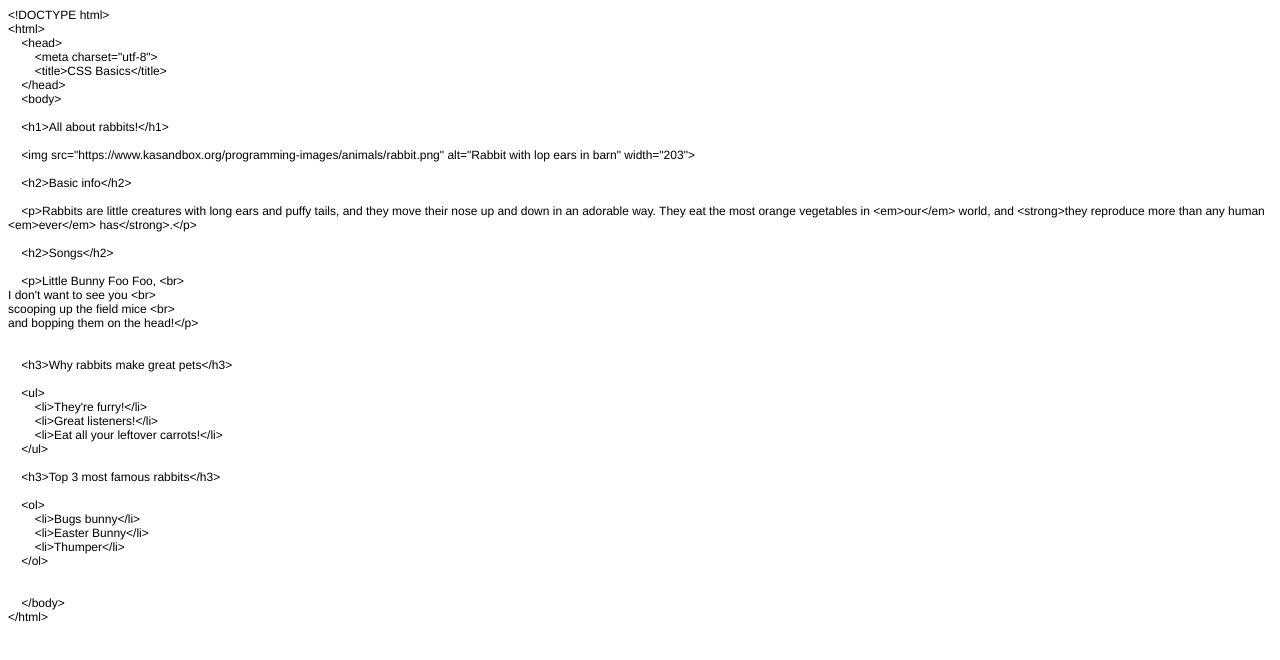
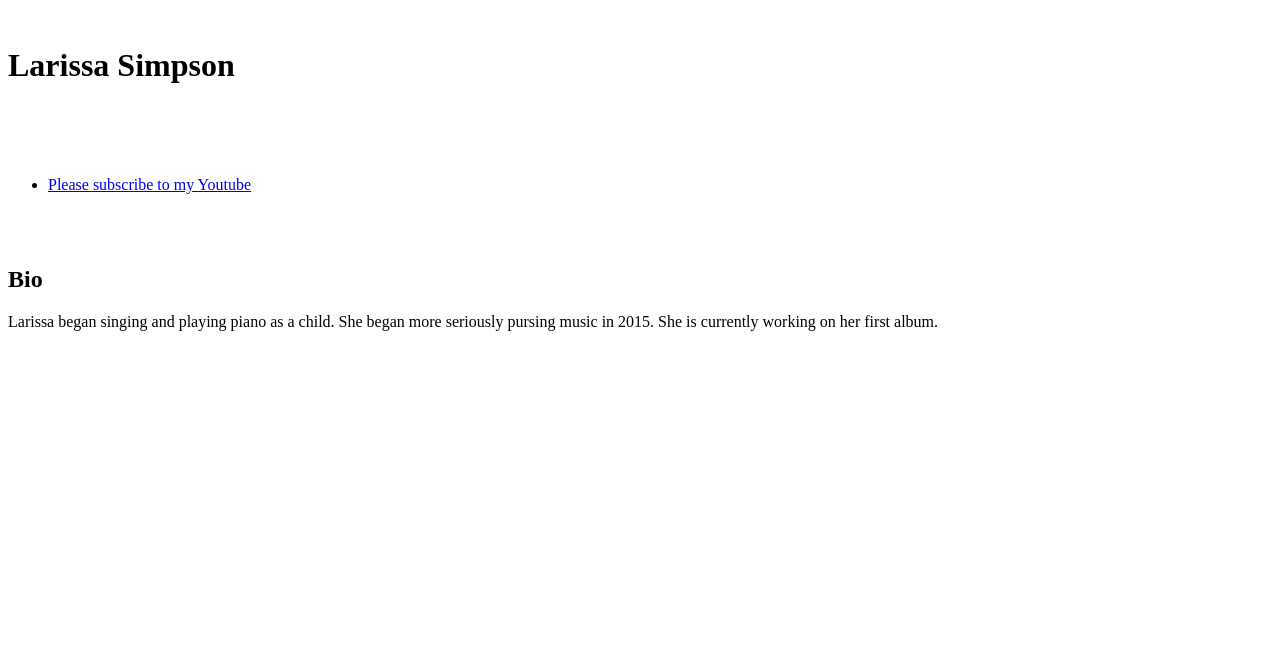
Before and after one commit to larissamariesimpson/practice, a plain HTML site: page index.html in a window 1280 px wide. Drawn offline with Linux system fonts and the light colour scheme.

Commit message:
Update index.html

```diff
--- a/index.html
+++ b/index.html
@@ -1,59 +1,26 @@
-<!DOCTYPE html PUBLIC "-//W3C//DTD HTML 4.01//EN" "http://www.w3.org/TR/html4/strict.dtd">
+<!DOCTYPE html>
 <html>
 <head>
-  <meta http-equiv="Content-Type" content="text/html; charset=utf-8">
-  <meta http-equiv="Content-Style-Type" content="text/css">
-  <title></title>
-  <meta name="Generator" content="Cocoa HTML Writer">
-  <meta name="CocoaVersion" content="2202.7">
-  <style type="text/css">
-    p.p1 {margin: 0.0px 0.0px 0.0px 0.0px; font: 12.0px Helvetica}
-    p.p2 {margin: 0.0px 0.0px 0.0px 0.0px; font: 12.0px Helvetica; min-height: 14.0px}
-  </style>
+         <meta charset="utf-8">
+        <title>Larissa Simpson</title>
 </head>
+
 <body>
-<p class="p1">&lt;!DOCTYPE html&gt;</p>
-<p class="p1">&lt;html&gt;</p>
-<p class="p1"><span class="Apple-converted-space">    </span>&lt;head&gt;</p>
-<p class="p1"><span class="Apple-converted-space">        </span>&lt;meta charset="utf-8"&gt;</p>
-<p class="p1"><span class="Apple-converted-space">        </span>&lt;title&gt;CSS Basics&lt;/title&gt;</p>
-<p class="p1"><span class="Apple-converted-space">    </span>&lt;/head&gt;</p>
-<p class="p1"><span class="Apple-converted-space">    </span>&lt;body&gt;</p>
-<p class="p2"><br></p>
-<p class="p1"><span class="Apple-converted-space">    </span>&lt;h1&gt;All about rabbits!&lt;/h1&gt;</p>
-<p class="p2"><span class="Apple-converted-space">    </span></p>
-<p class="p1"><span class="Apple-converted-space">    </span>&lt;img src="https://www.kasandbox.org/programming-images/animals/rabbit.png" alt="Rabbit with lop ears in barn" width="203"&gt;<span class="Apple-converted-space"> </span></p>
-<p class="p2"><span class="Apple-converted-space">    </span></p>
-<p class="p1"><span class="Apple-converted-space">    </span>&lt;h2&gt;Basic info&lt;/h2&gt;</p>
-<p class="p2"><span class="Apple-converted-space">    </span></p>
-<p class="p1"><span class="Apple-converted-space">    </span>&lt;p&gt;Rabbits are little creatures with long ears and puffy tails, and they move their nose up and down in an adorable way. They eat the most orange vegetables in &lt;em&gt;our&lt;/em&gt; world, and &lt;strong&gt;they reproduce more than any human &lt;em&gt;ever&lt;/em&gt; has&lt;/strong&gt;.&lt;/p&gt;</p>
-<p class="p2"><span class="Apple-converted-space">    </span></p>
-<p class="p1"><span class="Apple-converted-space">    </span>&lt;h2&gt;Songs&lt;/h2&gt;</p>
-<p class="p2"><span class="Apple-converted-space">    </span></p>
-<p class="p1"><span class="Apple-converted-space">    </span>&lt;p&gt;Little Bunny Foo Foo, &lt;br&gt;</p>
-<p class="p1">I don't want to see you &lt;br&gt;</p>
-<p class="p1">scooping up the field mice &lt;br&gt;</p>
-<p class="p1">and bopping them on the head!&lt;/p&gt;</p>
-<p class="p2"><br></p>
-<p class="p2"><br></p>
-<p class="p1"><span class="Apple-converted-space">    </span>&lt;h3&gt;Why rabbits make great pets&lt;/h3&gt;</p>
-<p class="p2"><span class="Apple-converted-space">    </span></p>
-<p class="p1"><span class="Apple-converted-space">    </span>&lt;ul&gt;</p>
-<p class="p1"><span class="Apple-converted-space">        </span>&lt;li&gt;They're furry!&lt;/li&gt;</p>
-<p class="p1"><span class="Apple-converted-space">        </span>&lt;li&gt;Great listeners!&lt;/li&gt;</p>
-<p class="p1"><span class="Apple-converted-space">        </span>&lt;li&gt;Eat all your leftover carrots!&lt;/li&gt;</p>
-<p class="p1"><span class="Apple-converted-space">    </span>&lt;/ul&gt;</p>
-<p class="p2"><span class="Apple-converted-space">    </span></p>
-<p class="p1"><span class="Apple-converted-space">    </span>&lt;h3&gt;Top 3 most famous rabbits&lt;/h3&gt;</p>
-<p class="p2"><span class="Apple-converted-space">    </span></p>
-<p class="p1"><span class="Apple-converted-space">    </span>&lt;ol&gt;</p>
-<p class="p1"><span class="Apple-converted-space">        </span>&lt;li&gt;Bugs bunny&lt;/li&gt;</p>
-<p class="p1"><span class="Apple-converted-space">        </span>&lt;li&gt;Easter Bunny&lt;/li&gt;</p>
-<p class="p1"><span class="Apple-converted-space">        </span>&lt;li&gt;Thumper&lt;/li&gt;</p>
-<p class="p1"><span class="Apple-converted-space">    </span>&lt;/ol&gt;</p>
-<p class="p2"><span class="Apple-converted-space">    </span></p>
-<p class="p2"><span class="Apple-converted-space">    </span></p>
-<p class="p1"><span class="Apple-converted-space">    </span>&lt;/body&gt;</p>
-<p class="p1">&lt;/html&gt;</p>
-</body>
+
+    <h1>Larissa Simpson</h1>
+
+
+    <div class="container">
+        <ul class="nav">
+            <li><a href="https://www.youtube.com/larissasimpson">Please subscribe to my Youtube</a></li>
+
+        </ul>
+    </div>
+
+    <h2>Bio</h2>
+    <p>
+Larissa began singing and playing piano as a child.  She began more seriously pursing music in 2015.  She is currently working on her first album. </p>
+
+
+    </body>
 </html>
```
